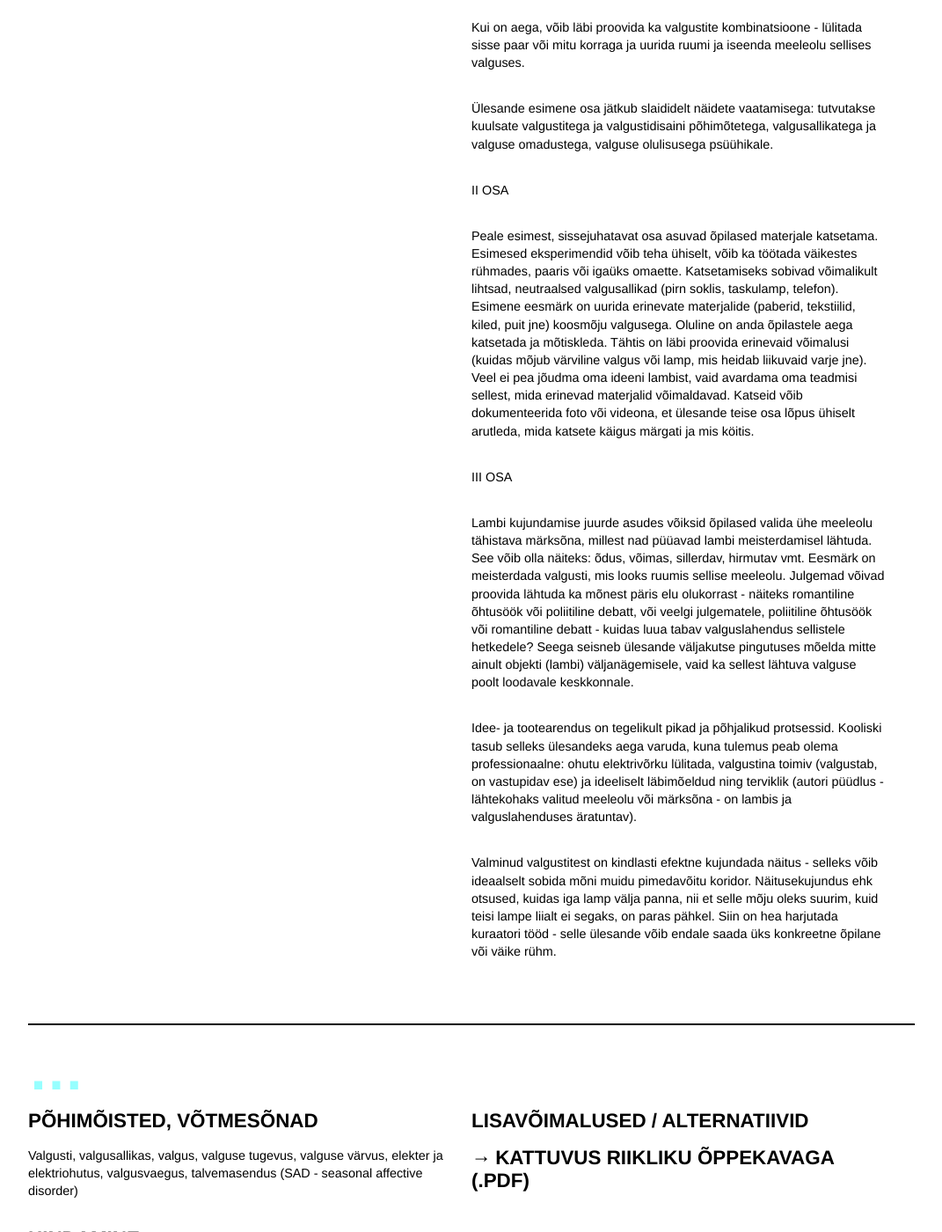
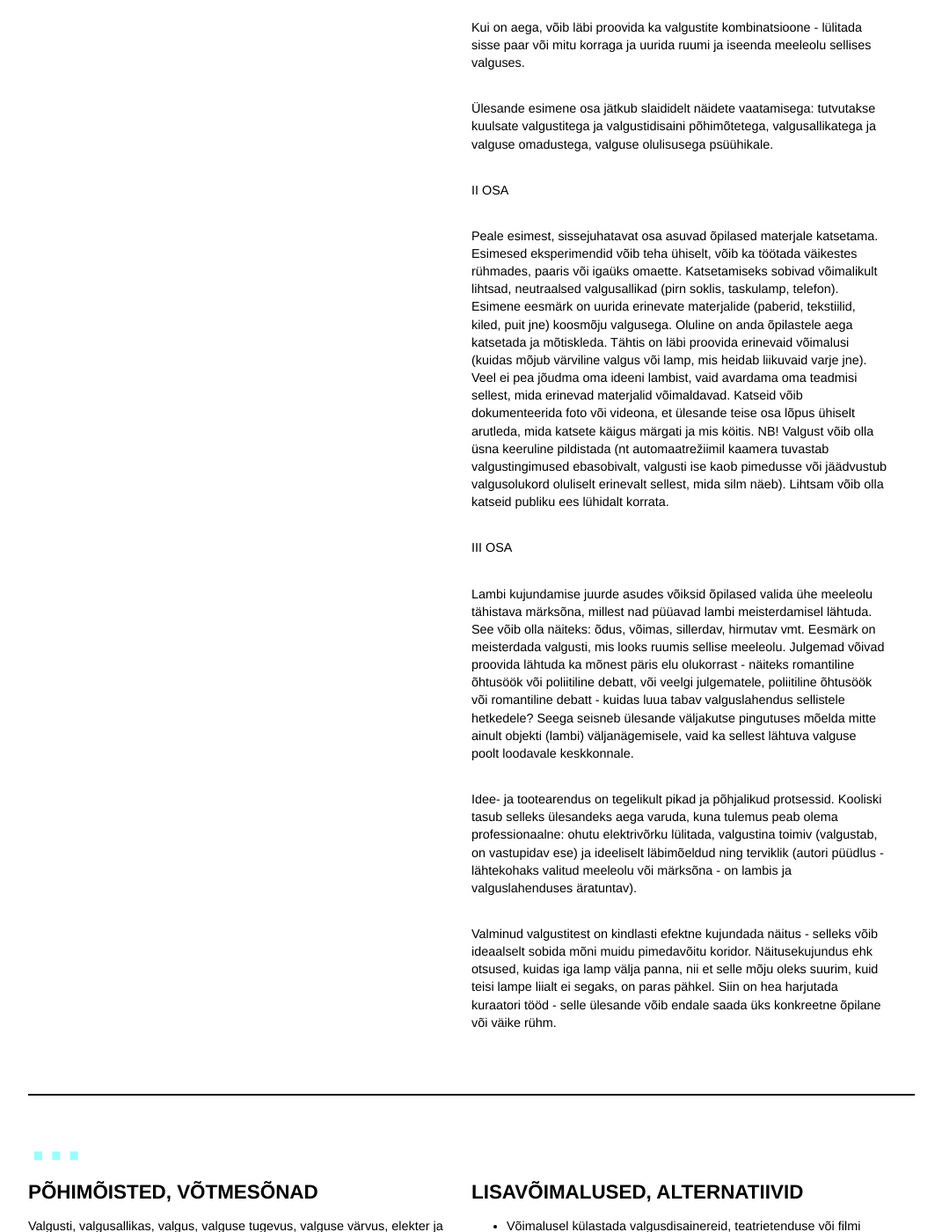
Before and after one commit to ruumiharidus/ruumiharidus.github.io, a Jekyll site: the page built from _posts/2015-12-18-saagu-valgus.md, in a window 1280 px wide and 1400 px high, scrolled down 2100 px. Shown: the whole window at 88% size, without its empty margins (104-1175 px from the left). Built offline with Jekyll 4.4.1, drawn with Linux system fonts in a browser that asks for light colours; nearby versions of some CDN libraries; some of the changed text lies outside the part shown.

Commit message:
Updated 2015-12-18-saagu-valgus.md

```diff
--- a/_posts/2015-12-18-saagu-valgus.md
+++ b/_posts/2015-12-18-saagu-valgus.md
@@ -55,7 +55,7 @@
 
 II OSA
 
-Peale esimest, sissejuhatavat osa asuvad õpilased materjale katsetama. Esimesed eksperimendid võib teha ühiselt, võib ka töötada väikestes rühmades, paaris või igaüks omaette. Katsetamiseks sobivad võimalikult lihtsad, neutraalsed valgusallikad (pirn soklis, taskulamp, telefon). Esimene eesmärk on uurida erinevate materjalide (paberid, tekstiilid, kiled, puit jne) koosmõju valgusega. Oluline on anda õpilastele aega katsetada ja mõtiskleda. Tähtis on läbi proovida erinevaid võimalusi (kuidas mõjub värviline valgus või lamp, mis heidab liikuvaid varje jne). Veel ei pea jõudma oma ideeni lambist, vaid avardama oma teadmisi sellest, mida erinevad materjalid võimaldavad. Katseid võib dokumenteerida foto või videona, et ülesande teise osa lõpus ühiselt arutleda, mida katsete käigus märgati ja mis köitis.
+Peale esimest, sissejuhatavat osa asuvad õpilased materjale katsetama. Esimesed eksperimendid võib teha ühiselt, võib ka töötada väikestes rühmades, paaris või igaüks omaette. Katsetamiseks sobivad võimalikult lihtsad, neutraalsed valgusallikad (pirn soklis, taskulamp, telefon). Esimene eesmärk on uurida erinevate materjalide (paberid, tekstiilid, kiled, puit jne) koosmõju valgusega. Oluline on anda õpilastele aega katsetada ja mõtiskleda. Tähtis on läbi proovida erinevaid võimalusi (kuidas mõjub värviline valgus või lamp, mis heidab liikuvaid varje jne). Veel ei pea jõudma oma ideeni lambist, vaid avardama oma teadmisi sellest, mida erinevad materjalid võimaldavad. Katseid võib dokumenteerida foto või videona, et ülesande teise osa lõpus ühiselt arutleda, mida katsete käigus märgati ja mis köitis. NB! Valgust võib olla üsna keeruline pildistada (nt automaatrežiimil kaamera tuvastab valgustingimused ebasobivalt, valgusti ise kaob pimedusse või jäädvustub valgusolukord oluliselt erinevalt sellest, mida silm näeb). Lihtsam võib olla katseid publiku ees lühidalt korrata.
 
 III OSA
 
@@ -98,8 +98,10 @@
 <section class="section-background">
 ### ...
 
-#### Lisavõimalused / alternatiivid
+#### Lisavõimalused, alternatiivid
 
+- Võimalusel külastada valgusdisainereid, teatrietenduse või filmi valgustustiimi, (moe)fotograafi ja uurida neilt nende igapäevase töö kohta; panna tähele või kirjutada üles, kuidas nemad valgust kirjeldavad.
+- Iga õpilane võib leida teha väikese esitluse (nt üksainus foto või slaid, lühike suuline kirjeldus) valguse olulisusest või rollist vabalt valitud valdkonnas (valgus meditsiinis, valgus maalikunstis, valgus kaubanduses, valgus kosmoses, valgus arvutimängudes, valgus filmis, valgus reisil, valgusinstallatsioonid vm).
 
 [Kattuvus riikliku õppekavaga (.pdf)]({{ site.baseurl }}/assets/documents/hello.pdf){:class='national-pdf'}
 </section>
```
